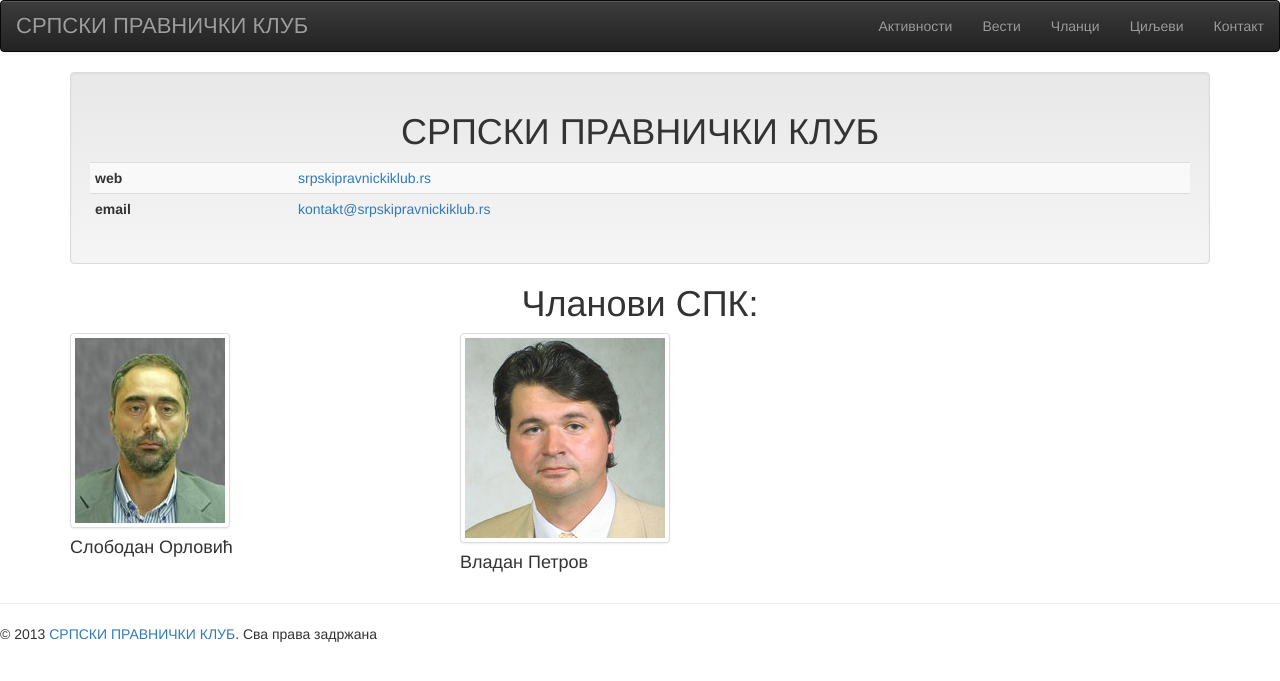
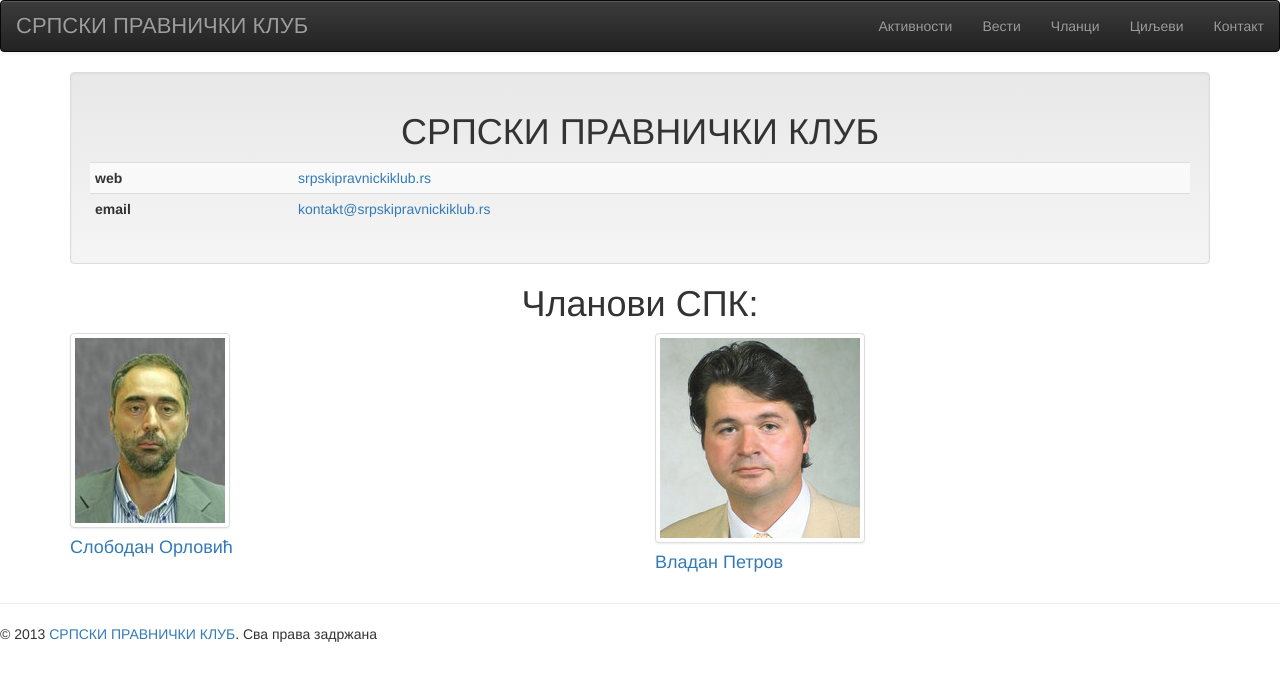
Before and after one commit to kulakajak/srpskipravnickiklub, a Jekyll site: the page built from kontakt/index.html, in a window 1280 px wide. Shown: the top 681 px of the page. Built offline with Jekyll 4.4.1, drawn with Linux system fonts in a browser that asks for light colours; nearby versions of some CDN libraries; Markdown is read by kramdown in place of the engine named in the settings.

Commit message:
responsive image

```diff
--- a/_layouts/members.html
+++ b/_layouts/members.html
@@ -6,7 +6,7 @@
 </h1>
 <div class="row">
   <div class="col-sm-3">
-    <img src="/assets/photos/{{ page.author }}.jpg" class="img-rounded" height="200px"/> <!--- TODO image size should be responsive -->
+    <img src="/assets/photos/{{ page.author }}.jpg" class="img-responsive img-thumbnail img-rounded"/>
   </div>
   <div class="col-sm-9">
    {{ content }}
--- a/kontakt/index.html
+++ b/kontakt/index.html
@@ -19,20 +19,17 @@
 <h1 class="center text-center">Чланови СПК:</h1>
 
 <div class="row">
-  <div class="col-sm-4">
-    <p>
-      <img class="img-responsive img-thumbnail img-rounded" src="/assets/photos/slobodan.jpg" >
-    </p>
-    <h4>
-      {{ site.data.authors["slobodan"].full-name }}
-    </h4>
+  {% assign members="slobodan vladan" | split: ' ' %}
+  {% for mem in members %}
+  <div class="col-sm-6">
+    <a href="/clanovi/{{site.data.authors[mem].folder}}">
+      <p>
+        <img class="img-responsive img-thumbnail img-rounded" src="/assets/photos/{{ mem }}.jpg" >
+      </p>
+      <h4>
+        {{ site.data.authors[mem].full-name }}
+      </h4>
+    </a>
   </div>
-  <div class="col-sm-4">
-    <p>
-      <img class="img-responsive img-thumbnail img-rounded" src="/assets/photos/vladan.jpg" height="180px" >
-    </p>
-    <h4>
-      {{ site.data.authors["vladan"].full-name }}
-    </h4>
-  </div>
+  {% endfor %}
 </div>
```
